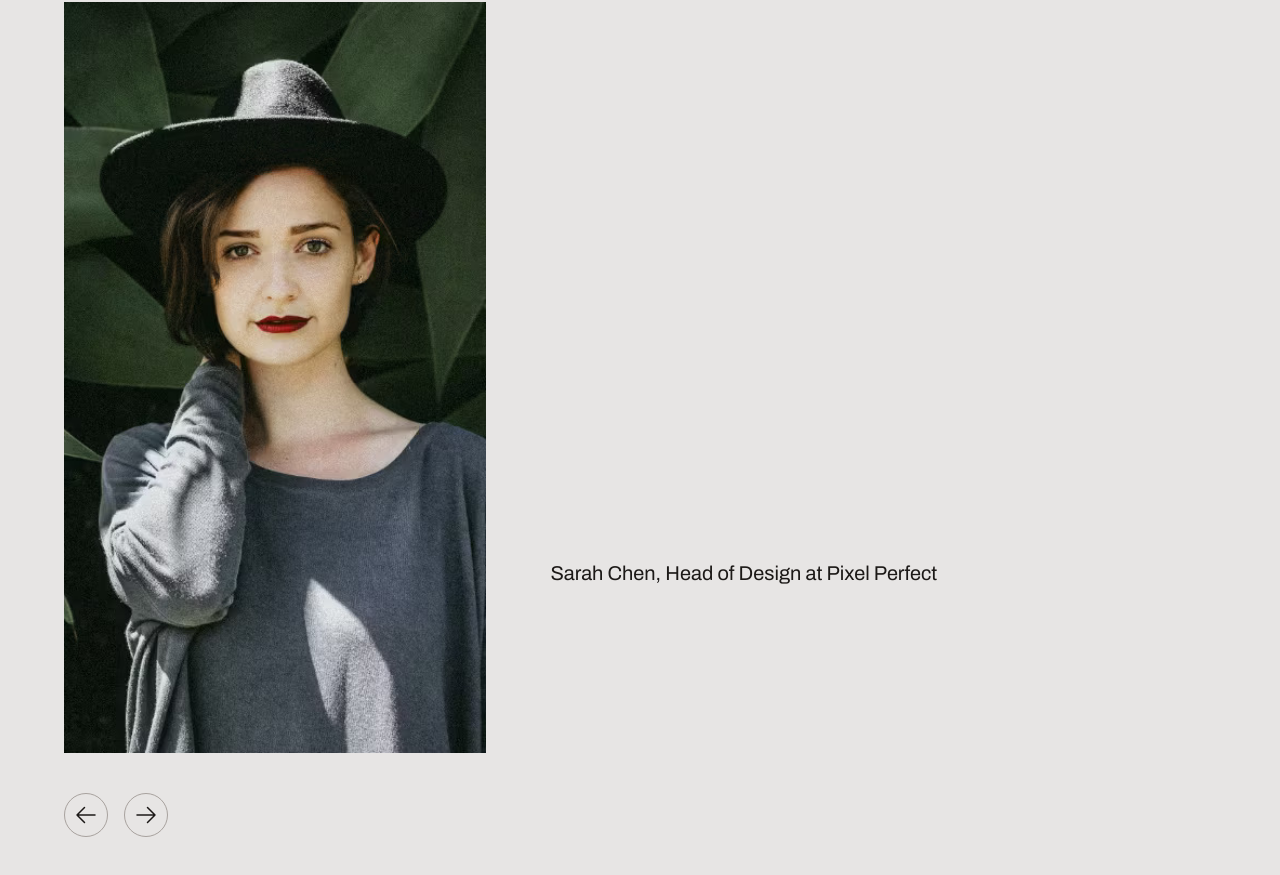
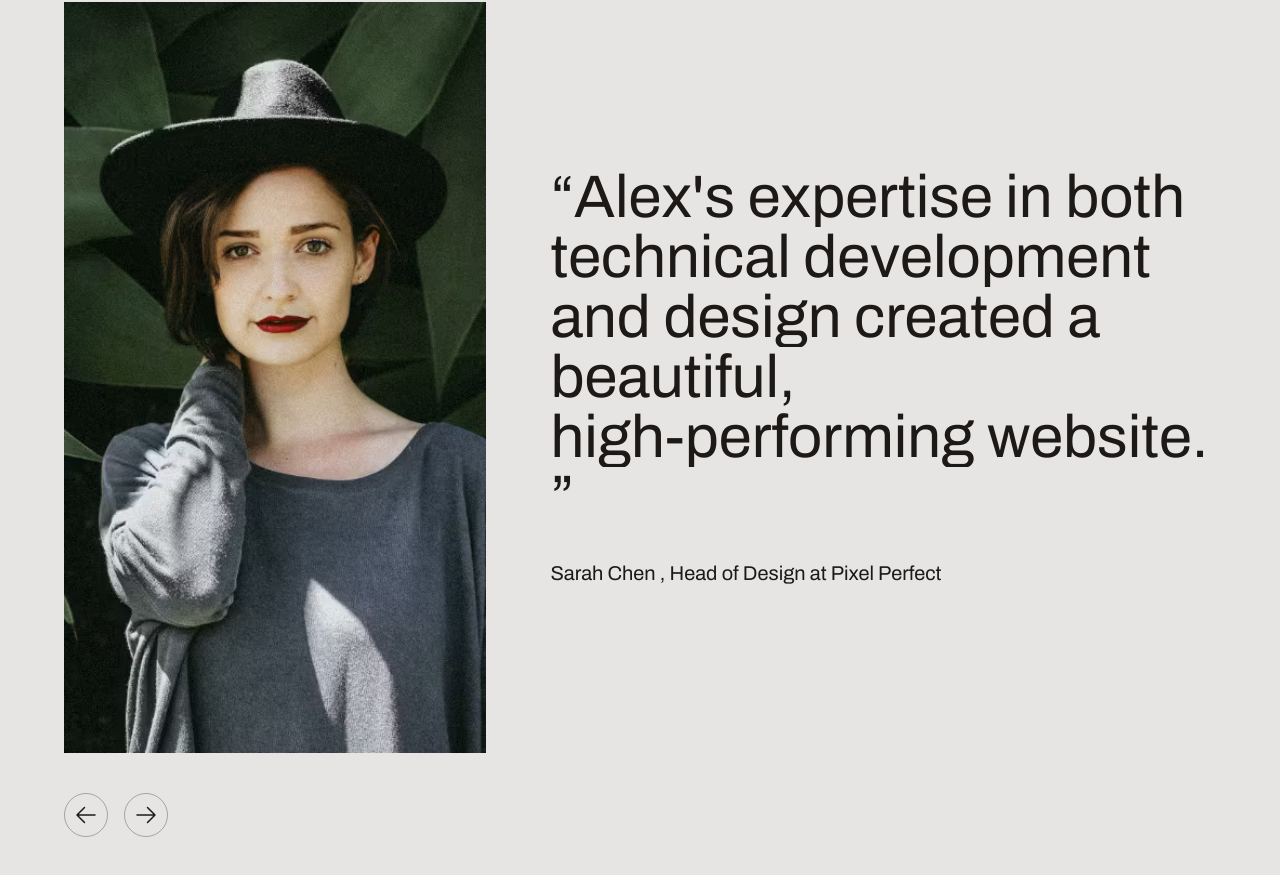
Before and after one commit to in27sung/portfolio, a Next.js app: page / in a window 1280 px wide. Shown: the part 4908-5783 px from the top of the page. Built offline with nearby package versions, Linux system fonts and the light colour scheme.

Commit message:
Update Testimonial.tsx

```diff
--- a/src/components/Testimonial.tsx
+++ b/src/components/Testimonial.tsx
@@ -3,7 +3,8 @@ import Image from "next/image";
 import { HTMLAttributes, useEffect } from "react";
 import { twMerge } from "tailwind-merge";
 import SplitType from "split-type";
-import { useAnimate } from "motion/react";
+import { usePresence } from "motion/react";
+import useTextRevealAnimation from "@/hooks/useTextRevealAnimation";
 
 const Testimonial = (
     props: {
@@ -17,16 +18,21 @@ const Testimonial = (
     } & HTMLAttributes<HTMLDivElement>) => {
 
     const { quote, name, role, company, imagePositionY, image, className, ...rest } = props;
-
-    const [quoteScope, quoteAnimate] = useAnimate();
-    const [citeScope, citeAnimate] = useAnimate();
+    const { scope: quoteScope, entranceAnimation: quoteEntranceAnimate, exitAnimation: quoteExitAnimation } = useTextRevealAnimation();
+    const { scope: citeScope, entranceAnimation: citeEntranceAnimate } = useTextRevealAnimation();
+    const [isPresent, safeToRemove] = usePresence();
 
     useEffect(() => {
-        new SplitType(quoteScope.current, {
-            types: "lines,words",
-            tagName: "span",
-        });
-    }, []);
+        if (isPresent) {
+            quoteEntranceAnimate().then(() => {
+                citeEntranceAnimate();
+            });
+        } else {
+            quoteExitAnimation().then(() => {
+                safeToRemove();
+            });
+        }
+    }, [isPresent]);
 
     return (
         <div
@@ -51,7 +57,7 @@ const Testimonial = (
                     {quote}
                     <span>&rdquo;</span>
                 </div>
-                <cite className="mt-4 md:mt-8 not-italic block md:text-lg lg:text-xl">
+                <cite className="mt-4 md:mt-8 not-italic block md:text-lg lg:text-xl" ref={citeScope}>
                     {name}, {role} at {company}
                 </cite>
             </blockquote>
--- a/src/hooks/useTextRevealAnimation.ts
+++ b/src/hooks/useTextRevealAnimation.ts
@@ -1,4 +1,5 @@
 import { stagger } from "motion";
+import { useAnimate } from "motion/react";
 import { useEffect } from "react";
 import SplitType from "split-type";
 
@@ -18,15 +19,31 @@ const useTextRevealAnimation = () => {
         transform: "translateY(0)",
       },
       {
-        duraction: 0.5,
-        delay: stagger(0.2),
+        duration: 0.5,
+        delay: stagger(0.15),
+      }
+    );
+  };
+
+  const exitAnimation = () => {
+    return animate(
+      scope.current.querySelectorAll(".word"),
+      {
+        transform: "translateY(100%)",
+      },
+      {
+        duration: 0.3,
+        delay: stagger(-0.025, {
+          startDelay: scope.current.querySelectorAll('.word').length * .025,
+        }),
       }
     );
   };
 
   return {
     scope,
-    entranceAnimation
+    entranceAnimation,
+    exitAnimation,
   };
 };
 
```
